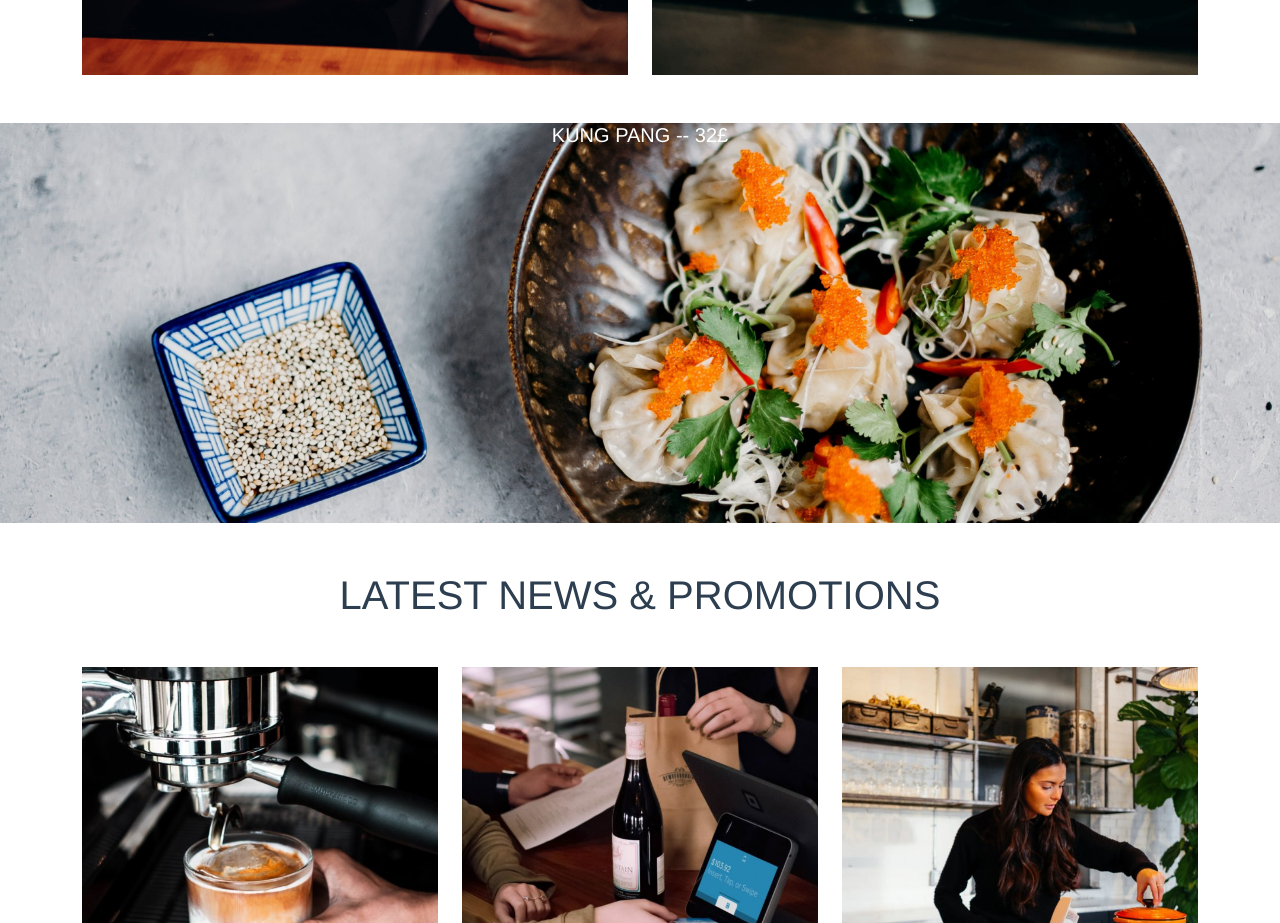
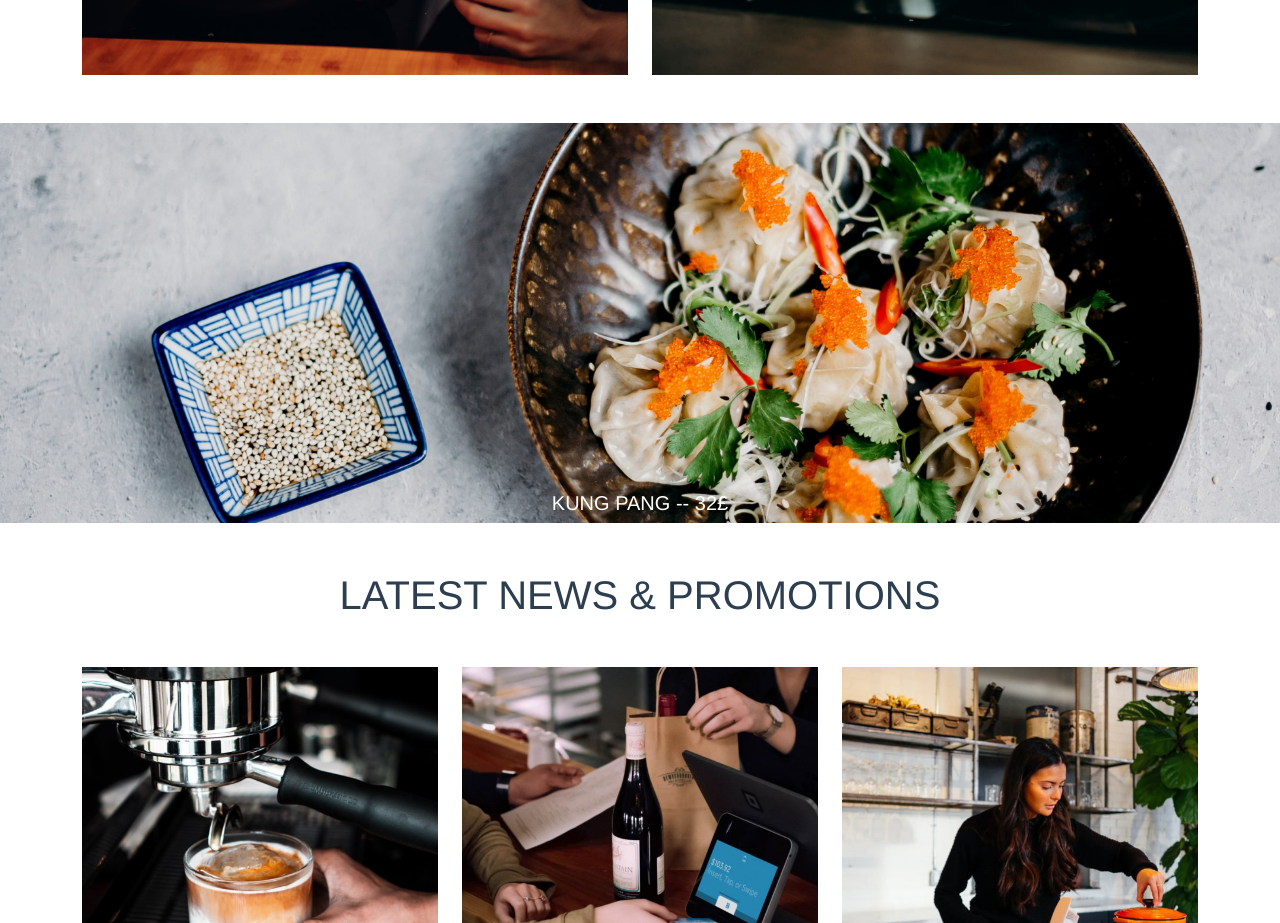
Before and after one commit to matteo92i/proj-html-vuejs, a Vue app: page / in a window 1280 px wide. Shown: the part 3760-4683 px from the top of the page. Built offline with nearby package versions, Linux system fonts and the light colour scheme.

Commit message:
presentazione finale

```diff
--- a/src/components/MainPart5.vue
+++ b/src/components/MainPart5.vue
@@ -2,8 +2,8 @@
     <div>
         <div class="container-fluid">
             <div class="row">
-                <div class="col-12 banner mt-5">
-                    <h5 class="text-center">Kung Pang -- 32£</h5>
+                <div class="col-12 banner mt-5 d-flex align-items-end justify-content-center">
+                    <h5>Kung Pang -- 32£</h5>
                 </div>
             </div>
         </div>
--- a/src/datiJs/Footerlink.js
+++ b/src/datiJs/Footerlink.js
@@ -20,4 +20,5 @@ export default[
         link: 'www.linkedin',
     },
 
+
 ]
```
